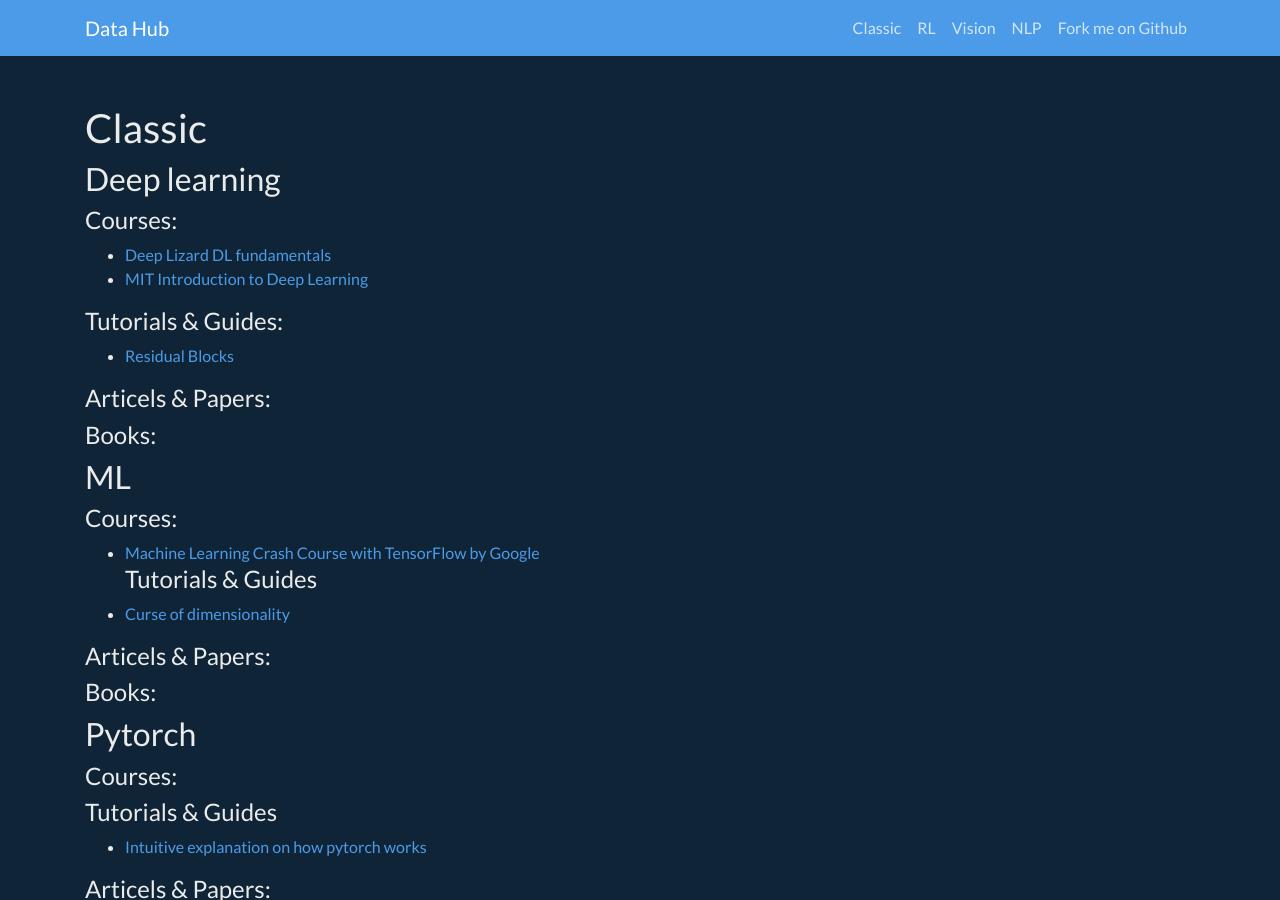
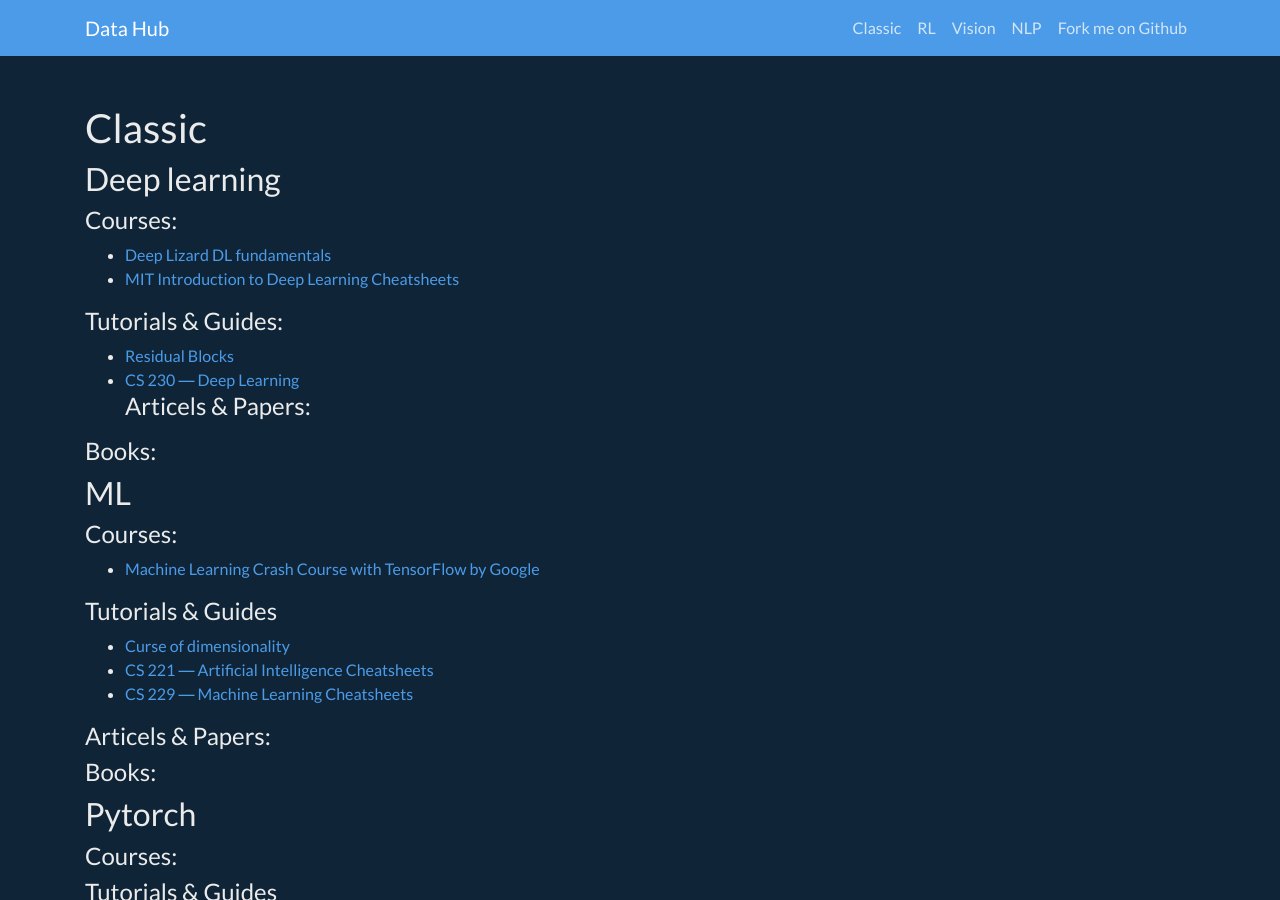
Before and after one commit to RoiPeleg/Data-Hub, a Jekyll site: the page built from Classic.md, in a window 1280 px wide and 900 px high. Built offline with Jekyll 4.4.1, drawn with Linux system fonts in a browser that asks for light colours.

Commit message:
Update Classic.md

```diff
--- a/Classic.md
+++ b/Classic.md
@@ -8,11 +8,11 @@ permalink: /Data-Hub/Classic
 
 #### Courses:
 * [Deep Lizard DL fundamentals](https://www.youtube.com/playlist?list=PLZbbT5o_s2xq7LwI2y8_QtvuXZedL6tQU)
-* [MIT Introduction to Deep Learning](https://youtu.be/7sB052Pz0sQ)
+* [MIT Introduction to Deep Learning Cheatsheets](https://youtu.be/7sB052Pz0sQ)
 
 #### Tutorials & Guides:
 * [Residual Blocks](https://towardsdatascience.com/residual-blocks-in-deep-learning-11d95ca12b00)
-
+* [CS 230 ― Deep Learning ](https://stanford.edu/~shervine/teaching/cs-230/)
 #### Articels & Papers:
 
 #### Books:
@@ -21,8 +21,11 @@ permalink: /Data-Hub/Classic
 
 #### Courses:
 * [Machine Learning Crash Course with TensorFlow by Google](https://developers.google.com/machine-learning/crash-course/first-steps-with-tensorflow/toolkit)
+
 #### Tutorials & Guides
 * [Curse of dimensionality](https://towardsdatascience.com/the-curse-of-dimensionality-50dc6e49aa1e)
+* [CS 221 ― Artificial Intelligence Cheatsheets](https://stanford.edu/~shervine/teaching/cs-221/)
+* [CS 229 ― Machine Learning Cheatsheets](https://stanford.edu/~shervine/teaching/cs-229/)
 
 #### Articels & Papers:
 
```
